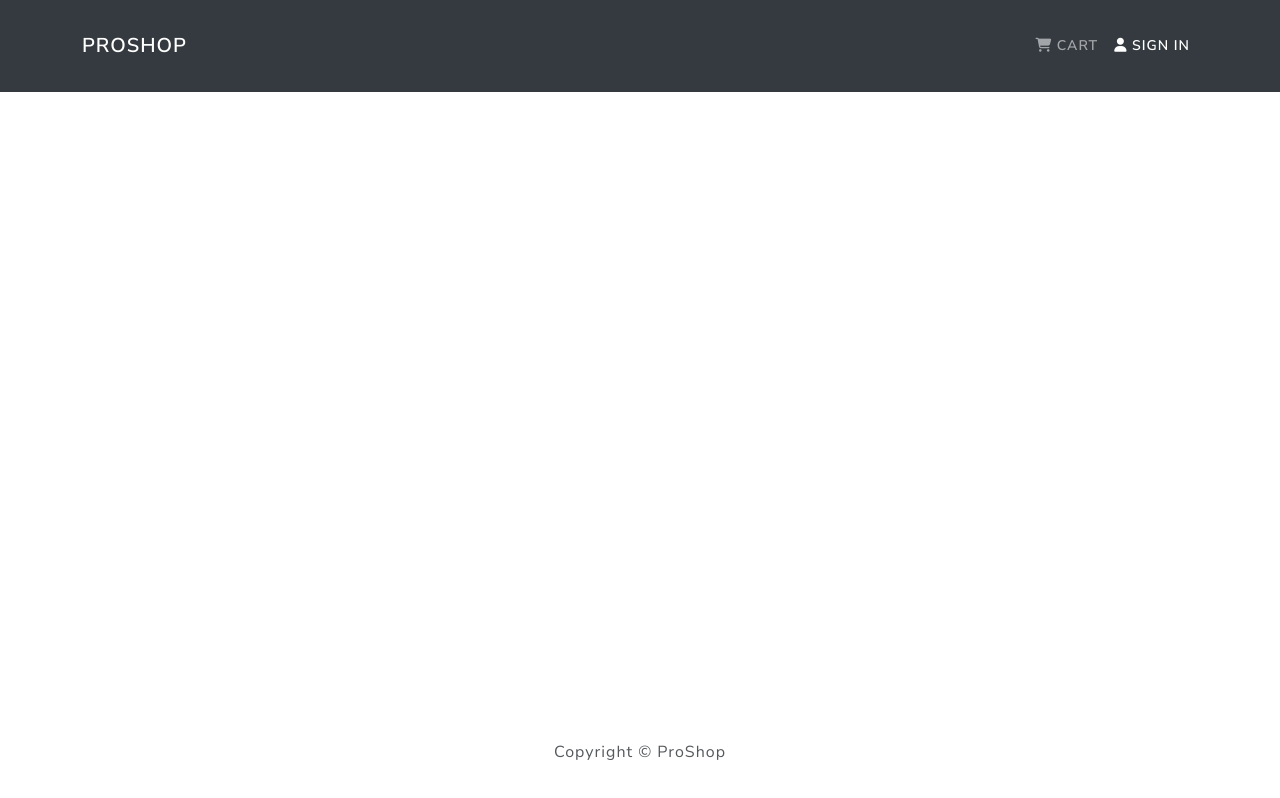
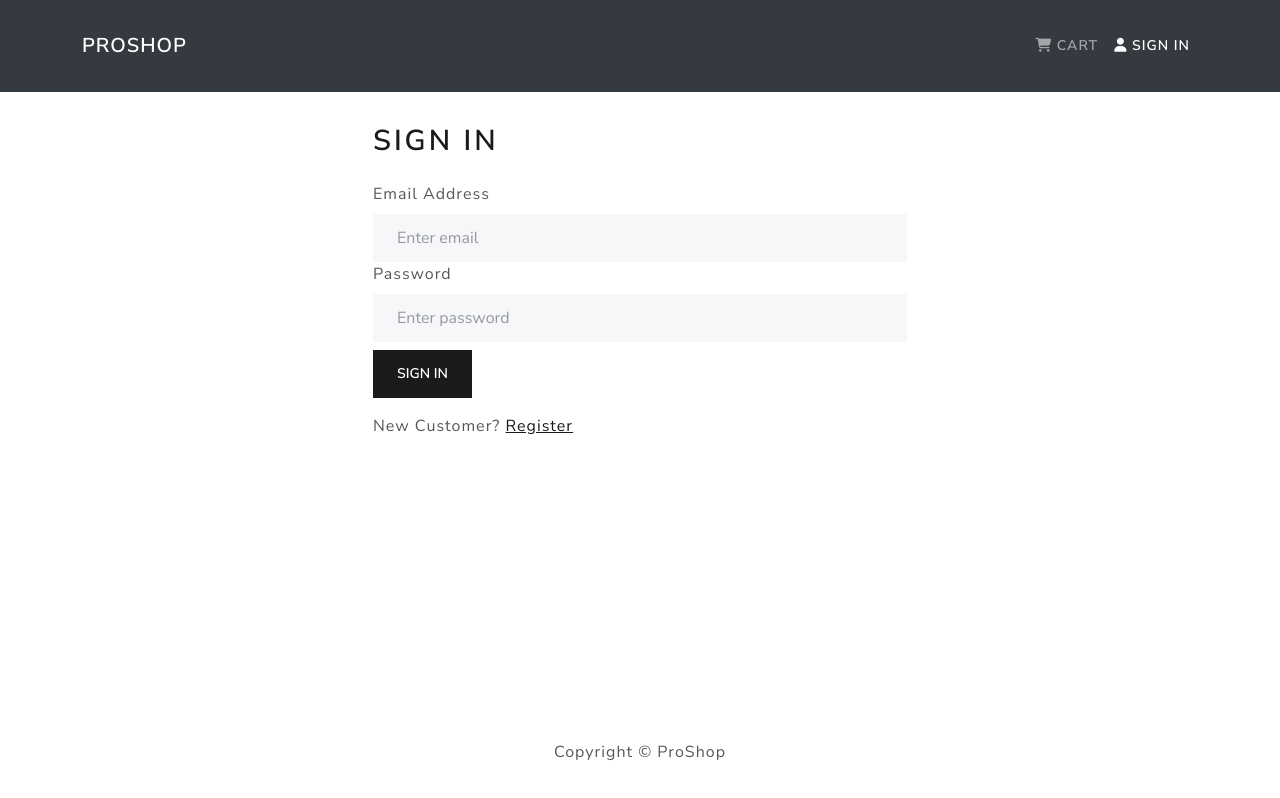
Before and after one commit to ewanjuki/proshop, a React (Create React App) app in the folder frontend/: page /login in a window 1280 px wide. Built offline with nearby package versions, Linux system fonts and the light colour scheme.

Commit message:
login page

```diff
--- a/frontend/src/App.js
+++ b/frontend/src/App.js
@@ -7,6 +7,7 @@
 import Home from "./pages/Home";
 import Product from "./pages/Product";
 import Cart from "./pages/Cart";
+import Login from "./pages/Login";
 
 function App() {
   return (
@@ -18,6 +19,7 @@
             <Route path="/" element={<Home />} />
             <Route path="/product/:id" element={<Product />} />
             <Route path="/cart/:productId?" element={<Cart />} />
+            <Route path="/login" element={<Login />} />
           </Routes>
         </Container>
       </main>
--- a/frontend/src/actions/userActions.js
+++ b/frontend/src/actions/userActions.js
@@ -24,7 +24,7 @@
 
     dispatch({ type: USER_LOGIN_SUCCESS, payload: data });
 
-    localStorage.setItem("user", JSON.stringify(data));
+    localStorage.setItem("userInfo", JSON.stringify(data));
   } catch (error) {
     dispatch({
       type: USER_LOGIN_FAIL,
--- /dev/null
+++ b/frontend/src/components/FormContainer.js
@@ -0,0 +1,15 @@
+import { Container, Row, Col } from "react-bootstrap";
+
+function FormContainer({ children }) {
+  return (
+    <Container>
+      <Row className="justify-content-md-center">
+        <Col xs={12} md={6}>
+          {children}
+        </Col>
+      </Row>
+    </Container>
+  );
+}
+
+export default FormContainer;
--- /dev/null
+++ b/frontend/src/pages/Login.js
@@ -0,0 +1,79 @@
+import { useState, useEffect } from "react";
+import { Link, useSearchParams, useNavigate } from "react-router-dom";
+import { Form, Button, Row, Col } from "react-bootstrap";
+import { useDispatch, useSelector } from "react-redux";
+
+import Message from "../components/Message";
+import Loader from "../components/Loader";
+import FormContainer from "../components/FormContainer";
+import { login } from "../actions/userActions";
+
+function Login() {
+  const [email, setEmail] = useState("");
+  const [password, setPassword] = useState("");
+
+  const [searchParams] = useSearchParams();
+  const dispatch = useDispatch();
+  const userLogin = useSelector((state) => state.userLogin);
+  const navigate = useNavigate();
+
+  const { loading, error, userInfo } = userLogin;
+
+  const redirect = searchParams.get("redirect")
+    ? searchParams.get("redirect")
+    : "/";
+
+  useEffect(() => {
+    if (userInfo) {
+      navigate(redirect);
+    }
+  }, [redirect, userInfo, navigate]);
+
+  const submitHandler = (e) => {
+    e.preventDefault();
+
+    dispatch(login(email, password));
+  };
+
+  return (
+    <FormContainer>
+      <h1>Sign In</h1>
+      {error && <Message variant="danger">{error}</Message>}
+      {loading && <Loader />}
+      <Form onSubmit={submitHandler}>
+        <Form.Group controlId="email">
+          <Form.Label>Email Address</Form.Label>
+          <Form.Control
+            type="text"
+            placeholder="Enter email"
+            value={email}
+            onChange={(e) => setEmail(e.target.value)}
+          ></Form.Control>
+        </Form.Group>
+        <Form.Group controlId="password" className="mb-2">
+          <Form.Label>Password</Form.Label>
+          <Form.Control
+            type="password"
+            placeholder="Enter password"
+            value={password}
+            onChange={(e) => setPassword(e.target.value)}
+          ></Form.Control>
+        </Form.Group>
+        <Button type="submit" variant="primary">
+          Sign In
+        </Button>
+      </Form>
+
+      <Row className="py-3">
+        <Col>
+          New Customer?{" "}
+          <Link to={redirect ? `/register?redirect=${redirect}` : "/register"}>
+            Register
+          </Link>
+        </Col>
+      </Row>
+    </FormContainer>
+  );
+}
+
+export default Login;
```
